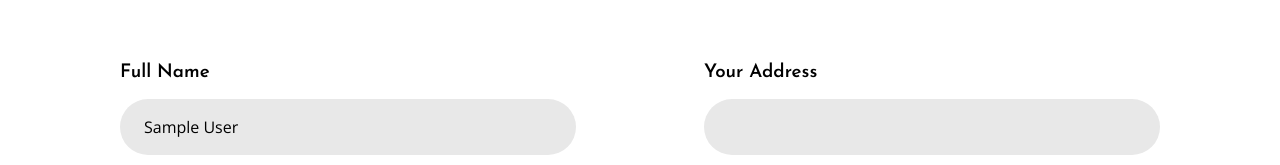
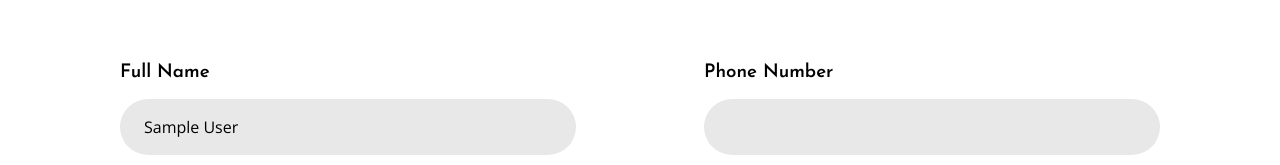
Before and after one commit to KingDez04/Bx-cakes, a React (Vite) app: page /editProfile in a window 1280 px wide. Shown: the part 787-952 px from the top of the page. Built offline with nearby package versions, Linux system fonts and the light colour scheme; sample sign-in values are in the browser's storage.

Commit message:
feat: add extra inputs for editeing a user profile

```diff
--- a/src/components/Profile/EditProfile/EditProfile.jsx
+++ b/src/components/Profile/EditProfile/EditProfile.jsx
@@ -17,6 +17,7 @@ const EditProfile = () => {
     profileImage: dp,
     address: "",
     personalNote: "",
+    phoneNumber: "",
   });
 
   useEffect(() => {
@@ -30,6 +31,7 @@ const EditProfile = () => {
           profileImage: user.profileImage || dp,
           address: user.address || "",
           personalNote: user.personalNote || "",
+          phoneNumber: user.phoneNumber || "",
         });
         setIsLoading(false);
       } catch (error) {
@@ -64,6 +66,7 @@ const EditProfile = () => {
           profileImage: user.profileImage || dp,
           address: user.address || "",
           personalNote: user.personalNote || "",
+          phoneNumber: user.phoneNumber || "",
         });
         localStorage.setItem("user", JSON.stringify(user));
       }
@@ -85,6 +88,7 @@ const EditProfile = () => {
               profileImage: user.profileImage || dp,
               address: user.address || "",
               personalNote: user.personalNote || "",
+              phoneNumber: user.phoneNumber || "",
             });
           } catch (e) {
             console.error("Error parsing cached user:", e);
@@ -114,6 +118,7 @@ const EditProfile = () => {
       const updateData = {
         name: formData.name,
         address: formData.address,
+        phoneNumber: formData.phoneNumber,
         personalNote: formData.personalNote,
       };
 
@@ -222,7 +227,7 @@ const EditProfile = () => {
           </div>
           <button
             onClick={handleImageEdit}
-            className="absolute top-2 right-2 w-10 h-10 bg-white rounded-lg flex items-center justify-center shadow-lg hover:bg-gray-100 transition-colors cursor-pointer"
+            className="absolute top-2 right-2 w-10 h-10 bg-white rounded-lg flex items-center justify-center shadow-lg hover:bg-gray-100 transition-colors"
           >
             <Edit className="w-5 h-5 text-black" />
           </button>
@@ -256,6 +261,19 @@ const EditProfile = () => {
                   onChange={handleChange}
                   className="w-full px-6 py-4 bg-[#E8E8E8] border-0 rounded-[30px] text-black text-base focus:outline-none focus:ring-2 focus:ring-[#FF5722]"
                   required
+                />
+              </div>
+
+              <div>
+                <label className="font-tertiary block text-[18.68px] font-semibold text-black mb-3">
+                  Phone Number
+                </label>
+                <input
+                  type="tel"
+                  name="phoneNumber"
+                  value={formData.phoneNumber}
+                  onChange={handleChange}
+                  className="w-full px-6 py-4 bg-[#E8E8E8] border-0 rounded-[30px] text-black text-base focus:outline-none focus:ring-2 focus:ring-[#FF5722]"
                 />
               </div>
 
```
